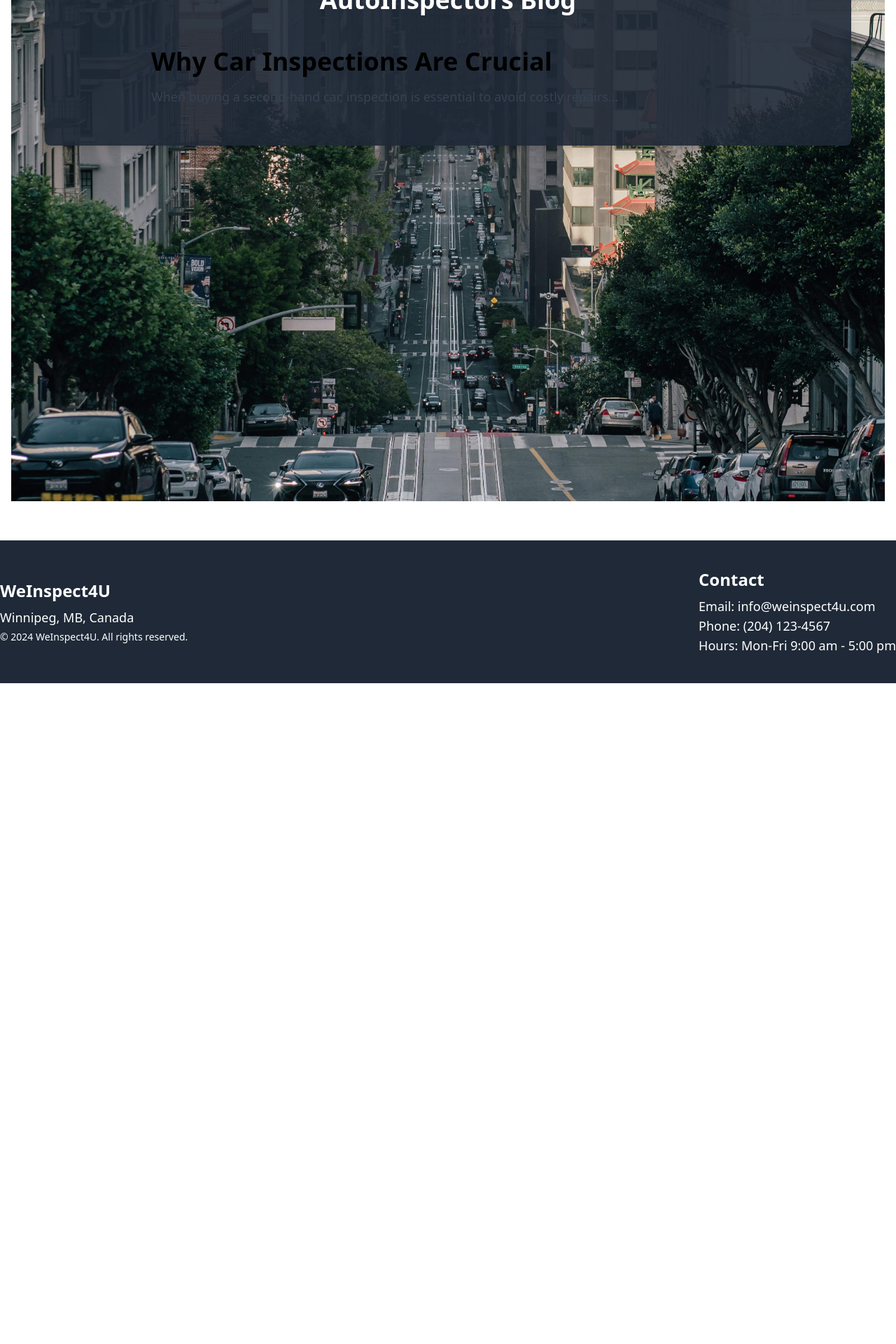
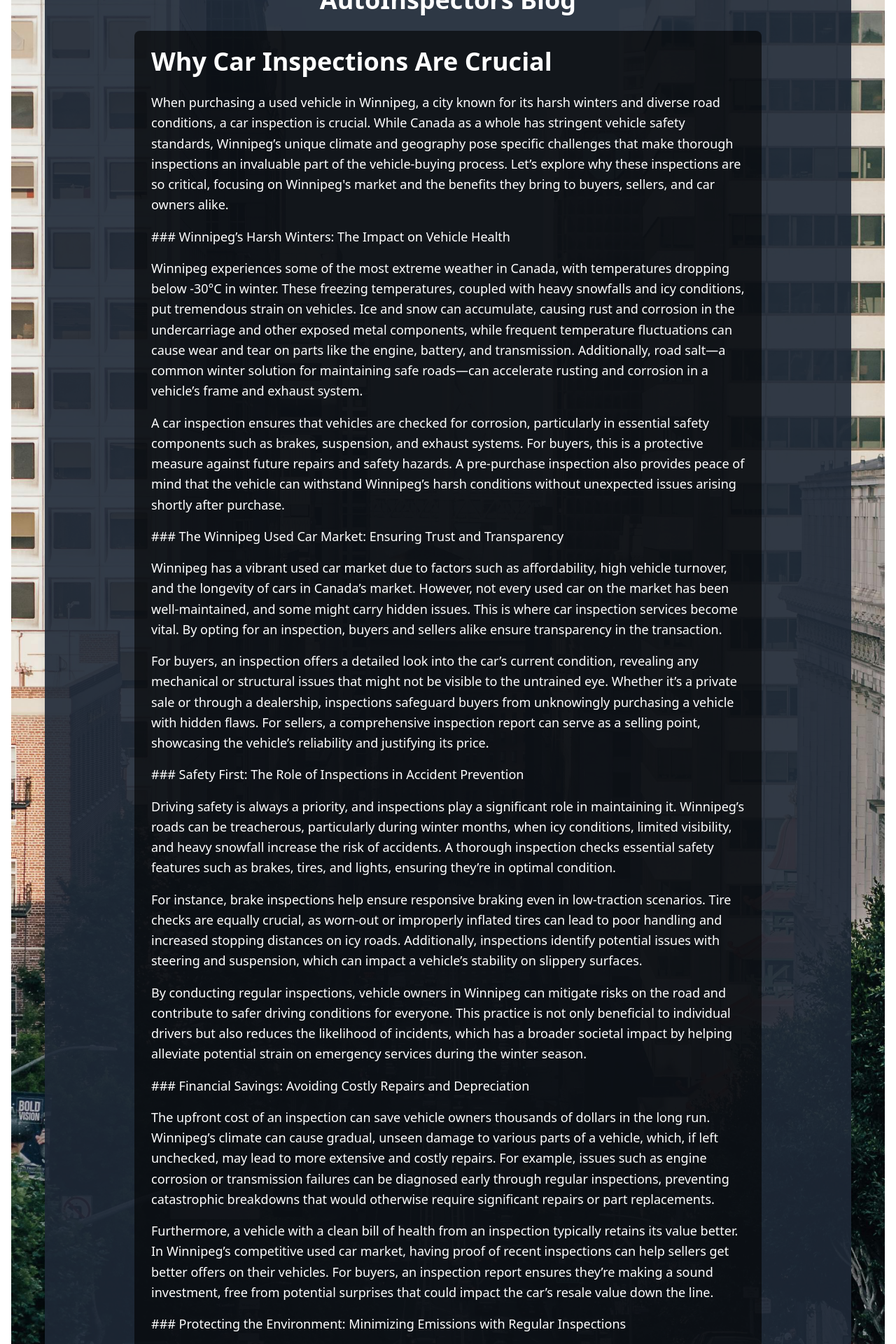
Before and after one commit to hamzam2mhs/AutoInspectors, a React (Vite) app in the folder frontend/: page /blog/1 in a window 1280 px wide. Shown: the part 160-2080 px from the top of the page at 70% size. Before the commit the page ends 1136 px from the top, so only its background shows below. Built offline with nearby package versions, Linux system fonts and the light colour scheme.

Commit message:
Added Blog Post

```diff
--- a/frontend/src/components/Blog/BlogPost.jsx
+++ b/frontend/src/components/Blog/BlogPost.jsx
@@ -6,27 +6,60 @@ const BlogPost = () => {
   const blogPosts = {
     1: {
       title: "Why Car Inspections Are Crucial",
-      content:
-        "When buying a second-hand car, inspection is essential to avoid costly repairs...",
+      content: [
+        "When purchasing a used vehicle in Winnipeg, a city known for its harsh winters and diverse road conditions, a car inspection is crucial. While Canada as a whole has stringent vehicle safety standards, Winnipeg’s unique climate and geography pose specific challenges that make thorough inspections an invaluable part of the vehicle-buying process. Let’s explore why these inspections are so critical, focusing on Winnipeg's market and the benefits they bring to buyers, sellers, and car owners alike.",
+
+        "### Winnipeg’s Harsh Winters: The Impact on Vehicle Health",
+        "Winnipeg experiences some of the most extreme weather in Canada, with temperatures dropping below -30°C in winter. These freezing temperatures, coupled with heavy snowfalls and icy conditions, put tremendous strain on vehicles. Ice and snow can accumulate, causing rust and corrosion in the undercarriage and other exposed metal components, while frequent temperature fluctuations can cause wear and tear on parts like the engine, battery, and transmission. Additionally, road salt—a common winter solution for maintaining safe roads—can accelerate rusting and corrosion in a vehicle’s frame and exhaust system.",
+
+        "A car inspection ensures that vehicles are checked for corrosion, particularly in essential safety components such as brakes, suspension, and exhaust systems. For buyers, this is a protective measure against future repairs and safety hazards. A pre-purchase inspection also provides peace of mind that the vehicle can withstand Winnipeg’s harsh conditions without unexpected issues arising shortly after purchase.",
+
+        "### The Winnipeg Used Car Market: Ensuring Trust and Transparency",
+        "Winnipeg has a vibrant used car market due to factors such as affordability, high vehicle turnover, and the longevity of cars in Canada’s market. However, not every used car on the market has been well-maintained, and some might carry hidden issues. This is where car inspection services become vital. By opting for an inspection, buyers and sellers alike ensure transparency in the transaction.",
+
+        "For buyers, an inspection offers a detailed look into the car’s current condition, revealing any mechanical or structural issues that might not be visible to the untrained eye. Whether it’s a private sale or through a dealership, inspections safeguard buyers from unknowingly purchasing a vehicle with hidden flaws. For sellers, a comprehensive inspection report can serve as a selling point, showcasing the vehicle’s reliability and justifying its price.",
+
+        "### Safety First: The Role of Inspections in Accident Prevention",
+        "Driving safety is always a priority, and inspections play a significant role in maintaining it. Winnipeg’s roads can be treacherous, particularly during winter months, when icy conditions, limited visibility, and heavy snowfall increase the risk of accidents. A thorough inspection checks essential safety features such as brakes, tires, and lights, ensuring they’re in optimal condition.",
+
+        "For instance, brake inspections help ensure responsive braking even in low-traction scenarios. Tire checks are equally crucial, as worn-out or improperly inflated tires can lead to poor handling and increased stopping distances on icy roads. Additionally, inspections identify potential issues with steering and suspension, which can impact a vehicle’s stability on slippery surfaces.",
+
+        "By conducting regular inspections, vehicle owners in Winnipeg can mitigate risks on the road and contribute to safer driving conditions for everyone. This practice is not only beneficial to individual drivers but also reduces the likelihood of incidents, which has a broader societal impact by helping alleviate potential strain on emergency services during the winter season.",
+
+        "### Financial Savings: Avoiding Costly Repairs and Depreciation",
+        "The upfront cost of an inspection can save vehicle owners thousands of dollars in the long run. Winnipeg’s climate can cause gradual, unseen damage to various parts of a vehicle, which, if left unchecked, may lead to more extensive and costly repairs. For example, issues such as engine corrosion or transmission failures can be diagnosed early through regular inspections, preventing catastrophic breakdowns that would otherwise require significant repairs or part replacements.",
+
+        "Furthermore, a vehicle with a clean bill of health from an inspection typically retains its value better. In Winnipeg’s competitive used car market, having proof of recent inspections can help sellers get better offers on their vehicles. For buyers, an inspection report ensures they’re making a sound investment, free from potential surprises that could impact the car’s resale value down the line.",
+
+        "### Protecting the Environment: Minimizing Emissions with Regular Inspections",
+        "Vehicle emissions are a significant environmental concern, and cities like Winnipeg are increasingly focused on reducing their carbon footprint. Regular vehicle inspections help address this issue by identifying and rectifying problems in emissions control systems. Components such as catalytic converters, oxygen sensors, and fuel injectors play a vital role in reducing harmful emissions. If these parts malfunction, the vehicle may emit pollutants well above the regulatory standards.",
+
+        "An inspection can detect these issues, allowing owners to repair or replace faulty components to ensure the vehicle meets emissions standards. This proactive approach benefits not only the environment but also vehicle owners, as proper emissions control contributes to better fuel efficiency and potentially reduces fuel costs.",
+
+        "### Supporting Local Businesses and the Winnipeg Economy",
+        "Winnipeg has a number of reputable inspection service providers that cater to a wide range of vehicle needs. By choosing local inspection services, residents are not only safeguarding their own vehicles but also supporting the local economy. These businesses employ skilled technicians, often with a deep understanding of the specific challenges posed by Winnipeg’s weather and road conditions. Moreover, inspection services often collaborate with local repair shops, creating a network of support for vehicle owners in the region.",
+
+        "Supporting local inspection services can foster trust in the automotive market, encouraging people to buy and sell used vehicles with greater confidence. Additionally, local inspection companies often provide tailored advice on vehicle maintenance specific to Winnipeg, which is invaluable for drivers looking to extend their vehicle’s lifespan.",
+
+        "### Conclusion: A Wise Investment for Winnipeg Drivers",
+        "In Winnipeg, car inspections are much more than a formal procedure; they are a necessity for ensuring vehicle safety, reliability, and longevity. Whether you’re a buyer aiming to make a sound investment or a current owner looking to extend your car’s lifespan, an inspection is a valuable tool. Given Winnipeg’s unique environmental challenges, inspections protect against weather-related wear, enhance road safety, and even contribute to a cleaner environment.",
+
+        "Ultimately, regular vehicle inspections are a win-win for everyone involved in Winnipeg’s car market. They offer safety, peace of mind, and financial benefits for individuals while also supporting the broader community and environment. For Winnipeggers, an inspection is more than just an option—it’s a wise investment in the longevity of your vehicle and the safety of your journey on Canada’s diverse roads."
+      ],
     },
-    2: {
-      title: "5 Signs You’re Buying a Lemon",
-      content:
-        "Buying a used car can save you money, but if you're not careful, you might end up with a lemon...",
-    },
-    3: {
-      title: "The AutoInspectors Advantage",
-      content:
-        "AutoInspectors provide detailed car inspections that can help you make informed decisions when buying a second-hand car...",
-    },
+    // Other blog posts can go here
   };
 
   const blog = blogPosts[id];
 
   return (
-    <div className="p-6 max-w-4xl mx-auto">
-      <h1 className="text-4xl font-bold mb-4">{blog.title}</h1>
-      <p className="text-gray-700 text-lg">{blog.content}</p>
+    <div className="max-w-4xl mx-auto p-6 bg-black bg-opacity-60 rounded-lg">
+      <h1 className="text-4xl font-bold mb-6 text-white">{blog.title}</h1>
+      {blog.content.map((paragraph, index) => (
+        <p key={index} className="text-lg text-white mb-4 leading-relaxed">
+          {paragraph}
+        </p>
+      ))}
     </div>
   );
 };
```
